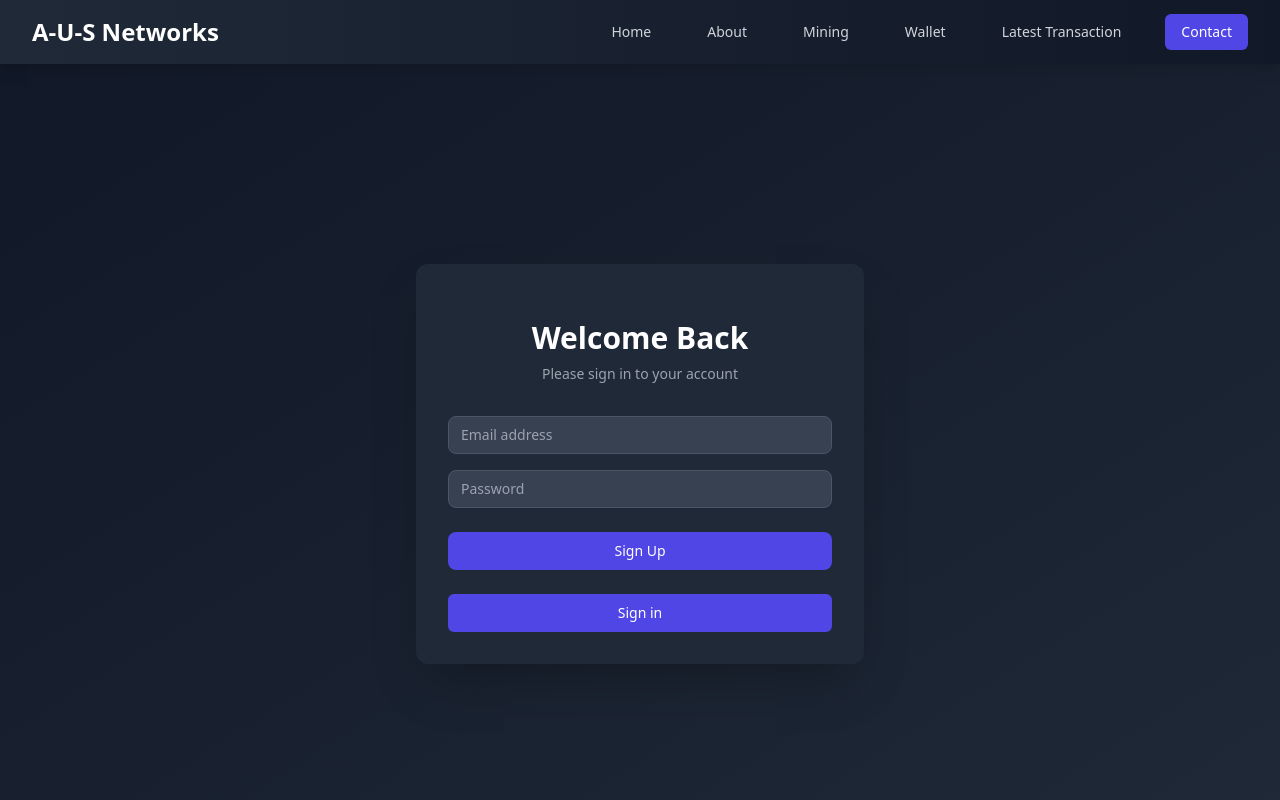
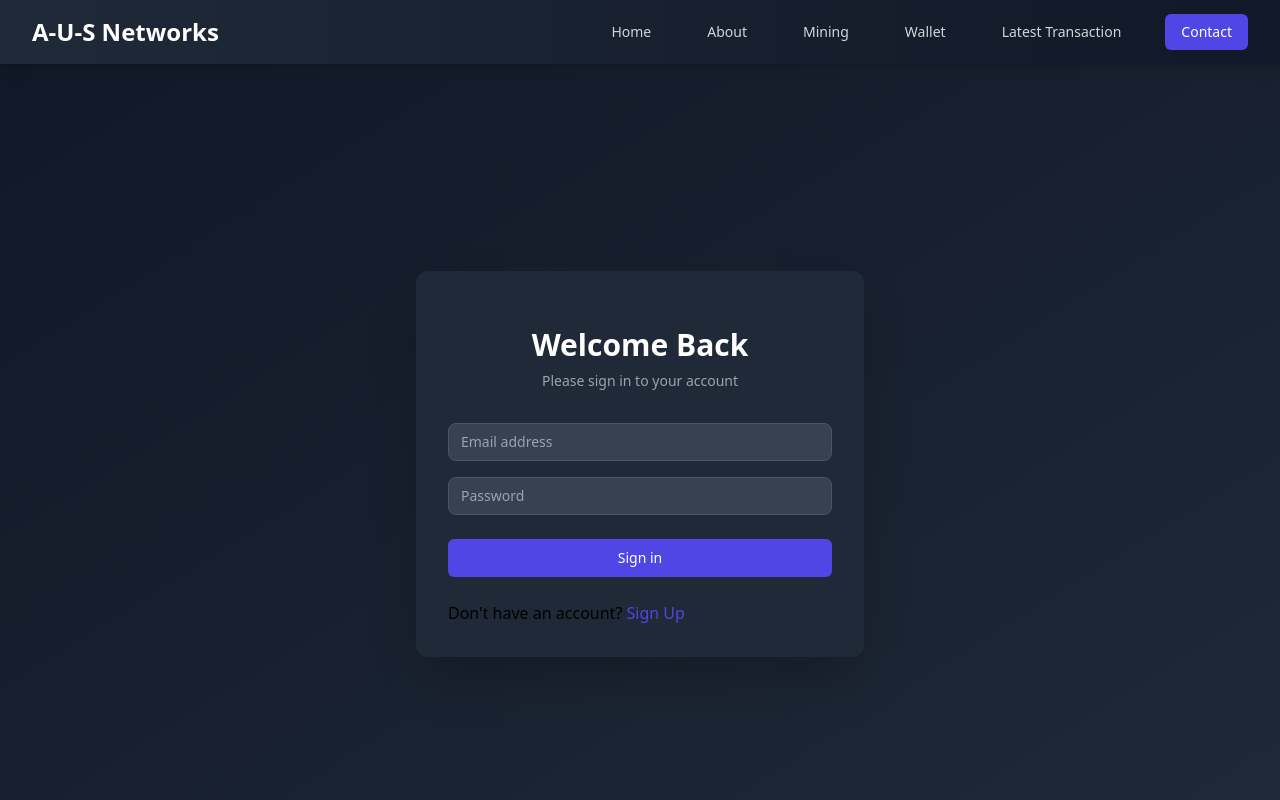
Before and after one commit to Innocent-Developer/ausnetworks, a React (Create React App) app: page /login in a window 1280 px wide. Shown: the top 800 px of the page. Built offline with nearby package versions, Linux system fonts and the light colour scheme.

Commit message:
Change style of send or recive address

```diff
--- a/src/Pages/Login.jsx
+++ b/src/Pages/Login.jsx
@@ -1,5 +1,5 @@
 import React, { useState, useEffect } from 'react';
-import { useNavigate } from 'react-router-dom';
+import { NavLink, useNavigate } from 'react-router-dom';
 import { toast } from 'react-toastify';
 import 'react-toastify/dist/ReactToastify.css';
 
@@ -111,15 +111,7 @@ const Login = () => {
               />
             </div>
           </div>
-          <div>
-            <button
-              onClick={() => navigate('/signup')}
-              className="w-full flex justify-center py-2 px-4 border border-transparent rounded-lg shadow-sm text-sm font-medium text-white bg-indigo-600 hover:bg-indigo-700 focus:outline-none focus:ring-2 focus:ring-offset-2 focus:ring-indigo-500"
-            >
-              Sign Up
-            </button>
 
-          </div>
           <div>
             <button
               type="submit"
@@ -143,6 +135,9 @@ const Login = () => {
               )}
             </button>
           </div>
+          <div>
+            <p>Don't have an account? <NavLink to="/signup" className="text-indigo-600 hover:text-indigo-700">Sign Up</NavLink></p>
+          </div>
         </form>
       </div>
     </div>
--- a/src/Pages/Wallet.jsx
+++ b/src/Pages/Wallet.jsx
@@ -47,7 +47,7 @@ const Wallet = () => {
       );
       if (!response.ok) throw new Error("Failed to fetch wallet data");
       const data = await response.json();
-      setTotalBalance(data.totalBalance || 0);
+      setTotalBalance(data.availableBalance || 0);
     } catch (error) {
       toast.error("Error fetching wallet data: " + error.message);
     }
```
